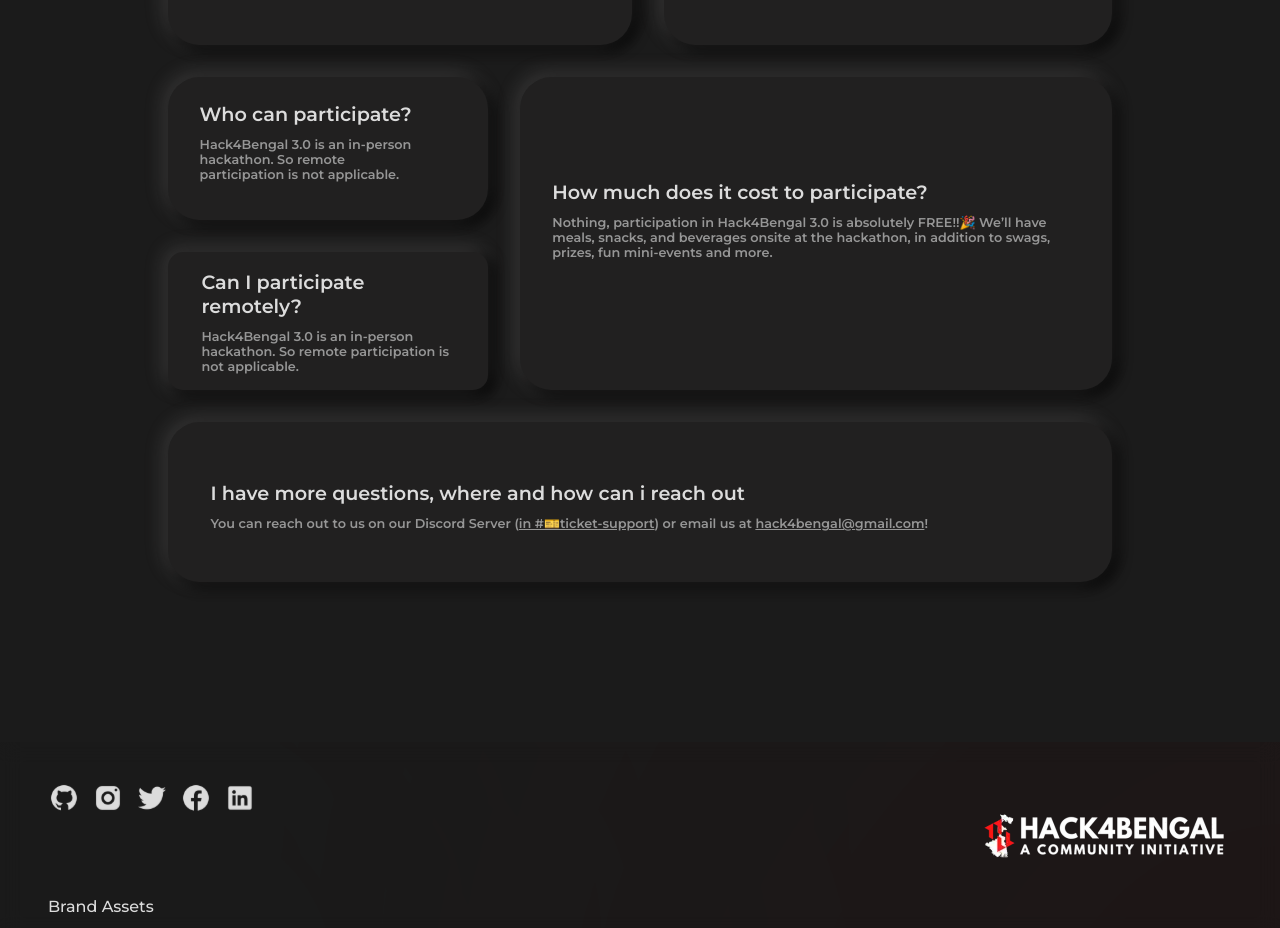
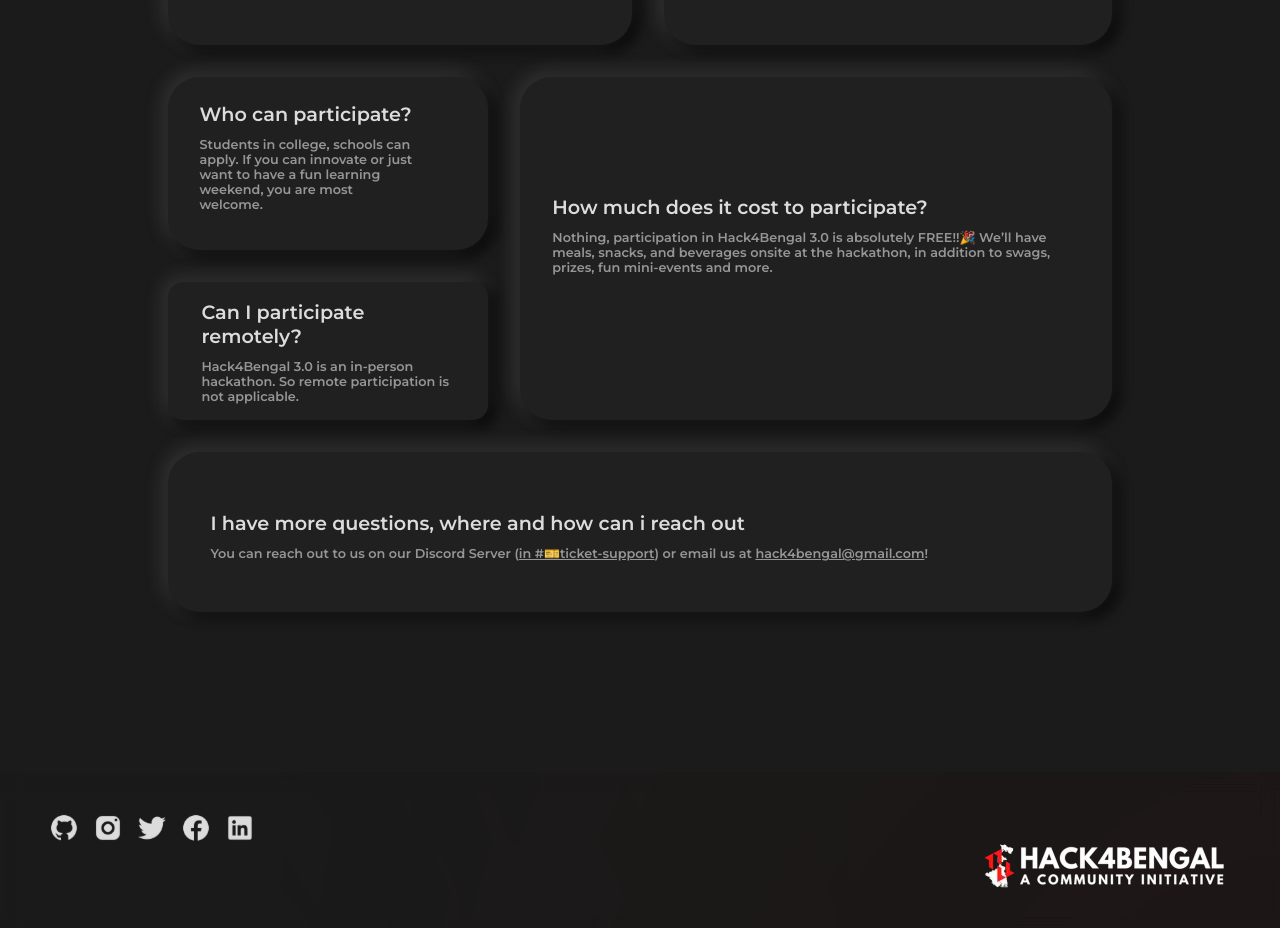
Before and after one commit to hack4bengal/s3, a React (Vite) app: page / in a window 1280 px wide. Shown: the part 9540-10468 px from the top of the page. Built offline with nearby package versions, Linux system fonts and the light colour scheme.

Commit message:
update participation details

```diff
--- a/src/components/private/faq/FAQ.jsx
+++ b/src/components/private/faq/FAQ.jsx
@@ -43,8 +43,9 @@ const Faq = () => {
                 <div className="faq__body__right__top__left__top">
                   <h3>Who can participate?</h3>
                   <p>
-                    Hack4Bengal 3.0 is an in-person hackathon. So remote
-                    participation is not applicable.
+                    Students in college, schools can apply. If you can innovate
+                    or just want to have a fun learning weekend, you are most
+                    welcome.
                   </p>
                 </div>
                 <div className="faq__body__right__top__left__bottom">
@@ -72,12 +73,12 @@ const Faq = () => {
                 <a
                   href="https://discord.com/invite/hack4bengal-2-0-920970750154899476"
                   target="_blank"
-                  rel="noopener noreferrer"
-
-                >
+                  rel="noopener noreferrer">
                   in #🎫ticket-support
                 </a>
-                ) or email us at <a href="mailto:hack4bengal@gmail.com">hack4bengal@gmail.com</a>!
+                ) or email us at{" "}
+                <a href="mailto:hack4bengal@gmail.com">hack4bengal@gmail.com</a>
+                !
               </p>
             </div>
           </div>
```
